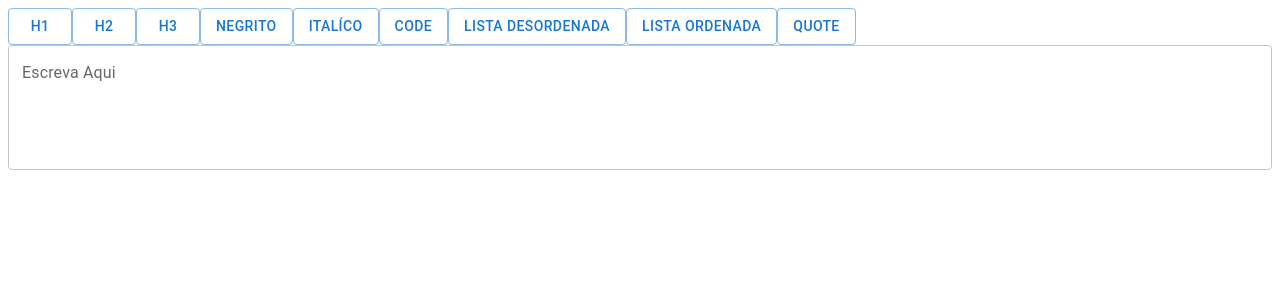
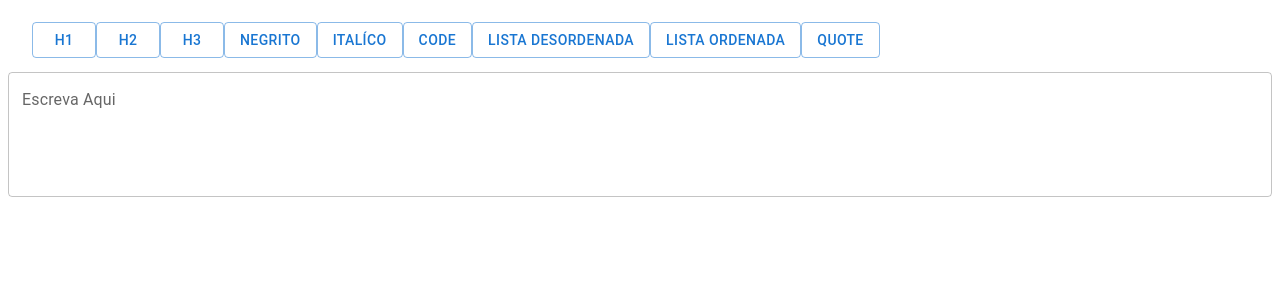
Before and after one commit to MarquesLazaro/Editor_Markdown, a Next.js app: page / in a window 1280 px wide. Shown: the top 300 px of the page. Built offline with nearby package versions, Linux system fonts and the light colour scheme.

Commit message:
componentização da ToolBar e Editor

```diff
--- /dev/null
+++ b/app/components/Editor/Editor.tsx
@@ -0,0 +1,24 @@
+import TextField from "@mui/material/TextField";
+import { RefObject, Dispatch, SetStateAction } from "react";
+
+interface EditorProps {
+  ref: RefObject<HTMLTextAreaElement | null>;
+  markdown: string;
+  setMarkdown: Dispatch<SetStateAction<string>>;
+}
+
+const Editor = ({ ref, markdown, setMarkdown }: EditorProps) => {
+  return (
+    <TextField
+      label="Escreva Aqui"
+      multiline
+      rows={4}
+      fullWidth
+      value={markdown}
+      onChange={(e) => setMarkdown(e.target.value)}
+      inputRef={ref}
+    />
+  );
+};
+
+export default Editor;
--- /dev/null
+++ b/app/components/ToolBar/ToolBar.tsx
@@ -0,0 +1,73 @@
+import { Toolbar, Button } from "@mui/material";
+
+import {
+  toH1,
+  toH2,
+  toH3,
+  toInlineCode,
+  toItalic,
+  toBold,
+  toUnorderedList,
+  toOrderedList,
+  toBlockquote,
+} from "@/app/utils/MarkdownApply";
+
+import { RefObject, Dispatch, SetStateAction } from "react";
+
+interface ToolBarProps {
+  ref: RefObject<HTMLTextAreaElement | null>;
+  markdown: string;
+  setMarkdown: Dispatch<SetStateAction<string>>;
+}
+
+const ToolBar = ({ ref, markdown, setMarkdown }: ToolBarProps) => {
+  const selectAndEditText = (editFn: (text: string) => string) => {
+    return () => {
+      const textArea = ref.current;
+
+      const start = textArea?.selectionStart;
+      const end = textArea?.selectionEnd;
+
+      const selectedText = markdown.slice(start, end);
+      const editedText = editFn(selectedText);
+
+      const newMarkdown =
+        markdown.slice(0, start) + editedText + markdown.slice(end);
+
+      setMarkdown(newMarkdown);
+    };
+  };
+  return (
+    <Toolbar>
+      <Button variant="outlined" onClick={selectAndEditText(toH1)}>
+        H1
+      </Button>
+      <Button variant="outlined" onClick={selectAndEditText(toH2)}>
+        H2
+      </Button>
+      <Button variant="outlined" onClick={selectAndEditText(toH3)}>
+        H3
+      </Button>
+      <Button variant="outlined" onClick={selectAndEditText(toBold)}>
+        Negrito
+      </Button>
+      <Button variant="outlined" onClick={selectAndEditText(toItalic)}>
+        Italíco
+      </Button>
+      <Button variant="outlined" onClick={selectAndEditText(toInlineCode)}>
+        code
+      </Button>
+      <Button variant="outlined" onClick={selectAndEditText(toUnorderedList)}>
+        Lista desordenada
+      </Button>
+      <Button variant="outlined" onClick={selectAndEditText(toOrderedList)}>
+        Lista Ordenada
+      </Button>
+      <Button variant="outlined" onClick={selectAndEditText(toBlockquote)}>
+        Quote
+      </Button>
+    </Toolbar>
+  );
+};
+
+export default ToolBar;
--- a/app/page.tsx
+++ b/app/page.tsx
@@ -1,80 +1,21 @@
 "use client";
 import ReactMarkdown from "react-markdown";
 import remarkGfm from "remark-gfm";
-import TextField from "@mui/material/TextField";
 import { useRef, useState } from "react";
 import Button from "@mui/material/Button";
-import {
-  toH1,
-  toH2,
-  toH3,
-  toInlineCode,
-  toItalic,
-  toBold,
-  toUnorderedList,
-  toOrderedList,
-  toBlockquote,
-} from "./utils/MarkdownApply";
+
+import ToolBar from "./components/ToolBar/ToolBar";
+import Editor from "./components/Editor/Editor";
 
 export default function Home() {
   const [markdown, setMarkdown] = useState<string>("");
   const ref = useRef<HTMLTextAreaElement | null>(null);
 
-  const selectAndEditText = (editFn: (text: string) => string) => {
-    return () => {
-      const textArea = ref.current;
-
-      const start = textArea?.selectionStart;
-      const end = textArea?.selectionEnd;
-
-      const selectedText = markdown.slice(start, end);
-      const editedText = editFn(selectedText);
-
-      const newMarkdown =
-        markdown.slice(0, start) + editedText + markdown.slice(end);
-
-      setMarkdown(newMarkdown);
-    };
-  };
-
   return (
     <div className="prose">
-      <Button variant="outlined" onClick={selectAndEditText(toH1)}>
-        H1
-      </Button>
-      <Button variant="outlined" onClick={selectAndEditText(toH2)}>
-        H2
-      </Button>
-      <Button variant="outlined" onClick={selectAndEditText(toH3)}>
-        H3
-      </Button>
-      <Button variant="outlined" onClick={selectAndEditText(toBold)}>
-        Negrito
-      </Button>
-      <Button variant="outlined" onClick={selectAndEditText(toItalic)}>
-        Italíco
-      </Button>
-      <Button variant="outlined" onClick={selectAndEditText(toInlineCode)}>
-        code
-      </Button>
-      <Button variant="outlined" onClick={selectAndEditText(toUnorderedList)}>
-        Lista desordenada
-      </Button>
-      <Button variant="outlined" onClick={selectAndEditText(toOrderedList)}>
-        Lista Ordenada
-      </Button>
-      <Button variant="outlined" onClick={selectAndEditText(toBlockquote)}>
-        Quote
-      </Button>
-      <TextField
-        label="Escreva Aqui"
-        multiline
-        rows={4}
-        fullWidth
-        value={markdown}
-        onChange={(e) => setMarkdown(e.target.value)}
-        inputRef={ref}
-      />
+      <ToolBar ref={ref} markdown={markdown} setMarkdown={setMarkdown} />
+
+      <Editor ref={ref} markdown={markdown} setMarkdown={setMarkdown} />
       <ReactMarkdown remarkPlugins={[remarkGfm]}>{markdown}</ReactMarkdown>
     </div>
   );
```
